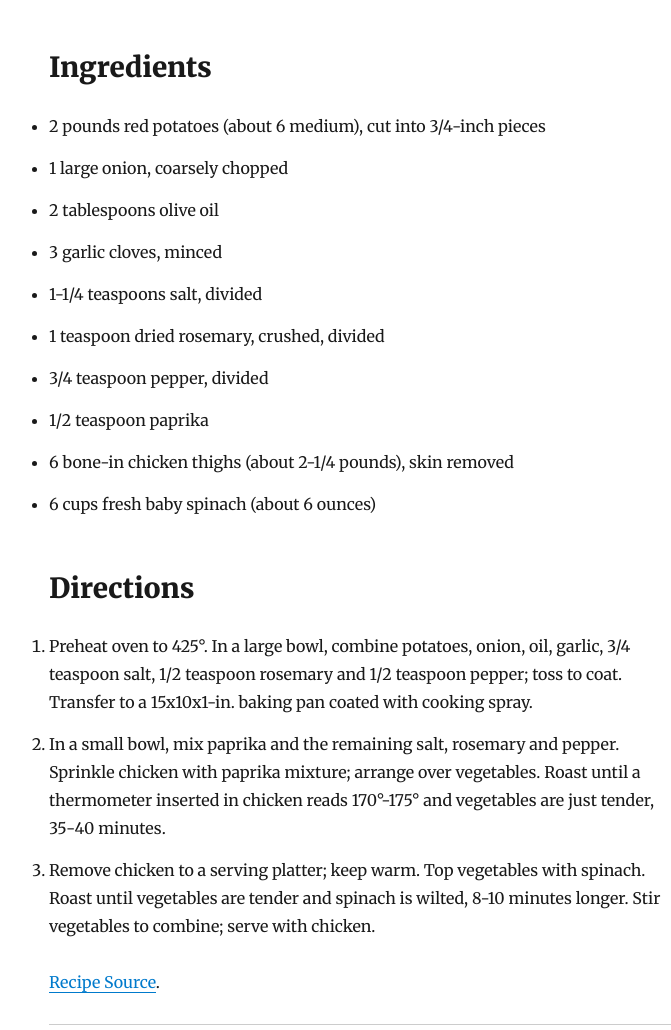
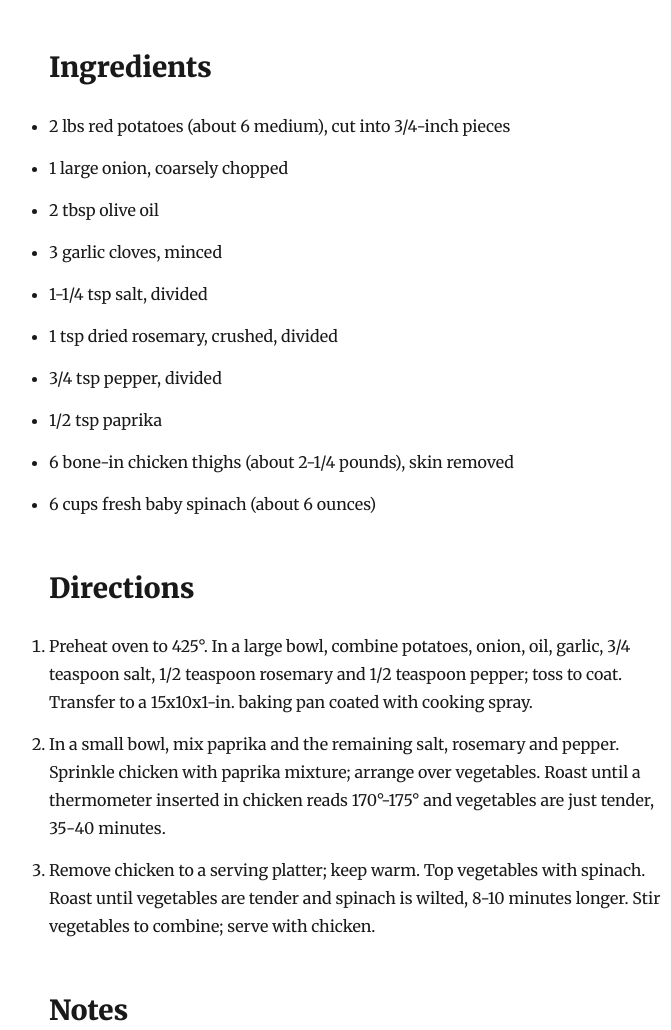
Before and after one commit to abbasaa/geddes-cookbook, a Gatsby site: page /pan-roasted-chicken-and-vegetables/ in a window 1280 px wide. Shown: the part 1104-2134 px from the top of the page, without its empty margins (276-947 px from the left). Built offline with nearby package versions, Linux system fonts and the light colour scheme; Gatsby itself is replaced by a stand-in of ours; some packages are replaced by stand-ins of ours.

Commit message:
fixing styling in recipes

```diff
--- a/content/blog/korean-beef/index.md
+++ b/content/blog/korean-beef/index.md
@@ -15,9 +15,9 @@ description: "Time: 30 min"
 
 ## Ingredients
 
-* 3 Ib lean ground beef
+* 3 lb lean ground beef
 * 9 garlic cloves minced or 3 tbsp minced garlic
-* 6-9 Tbsp brown sugar
+* 6-9 tbsp brown sugar
 * 3/4 cup soy sauce reduced sodium
 * 6 tsp sesame oil
 * 3/4 tsp ground ginger
--- a/content/blog/pan-roasted-chicken-and-vegetables/index.md
+++ b/content/blog/pan-roasted-chicken-and-vegetables/index.md
@@ -15,14 +15,14 @@ description: "Time: 60 min"
 
 ## Ingredients
 
-* 2 pounds red potatoes (about 6 medium), cut into 3/4-inch pieces
+* 2 lbs red potatoes (about 6 medium), cut into 3/4-inch pieces
 * 1 large onion, coarsely chopped
-* 2 tablespoons olive oil
+* 2 tbsp olive oil
 * 3 garlic cloves, minced
-* 1-1/4 teaspoons salt, divided
-* 1 teaspoon dried rosemary, crushed, divided
-* 3/4 teaspoon pepper, divided
-* 1/2 teaspoon paprika
+* 1-1/4 tsp salt, divided
+* 1 tsp dried rosemary, crushed, divided
+* 3/4 tsp pepper, divided
+* 1/2 tsp paprika
 * 6 bone-in chicken thighs (about 2-1/4 pounds), skin removed
 * 6 cups fresh baby spinach (about 6 ounces)
 
@@ -34,4 +34,8 @@ description: "Time: 60 min"
 
 3. Remove chicken to a serving platter; keep warm. Top vegetables with spinach. Roast until vegetables are tender and spinach is wilted, 8-10 minutes longer. Stir vegetables to combine; serve with chicken.
 
+## Notes
+
+Double the proportions next time because 6 pieces of chicken isn't enough
+
 [Recipe Source](https://www.tasteofhome.com/recipes/pan-roasted-chicken-and-vegetables/print/).
```
